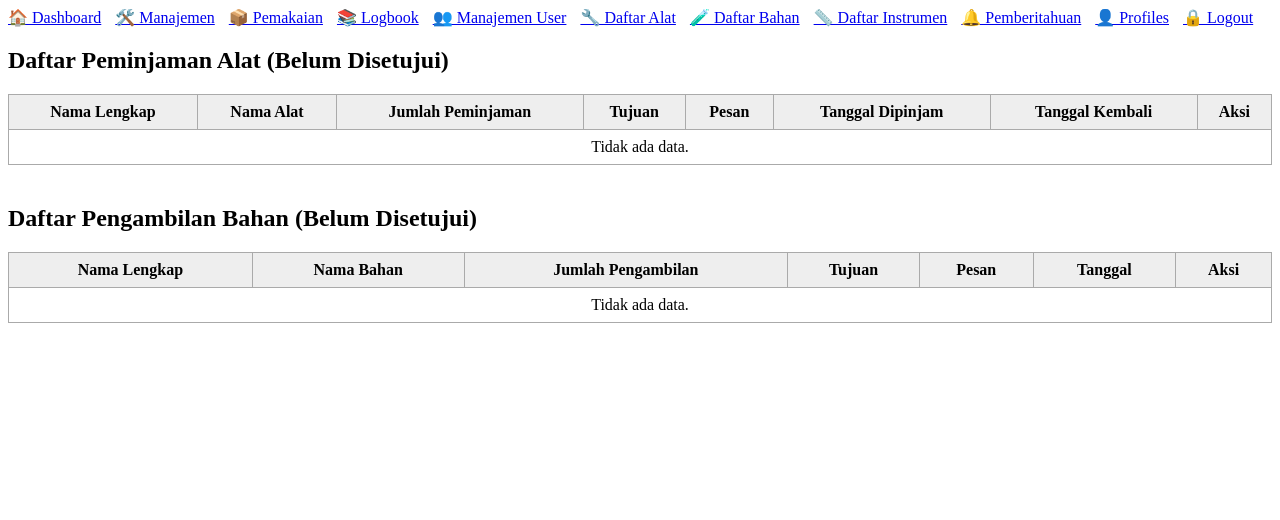
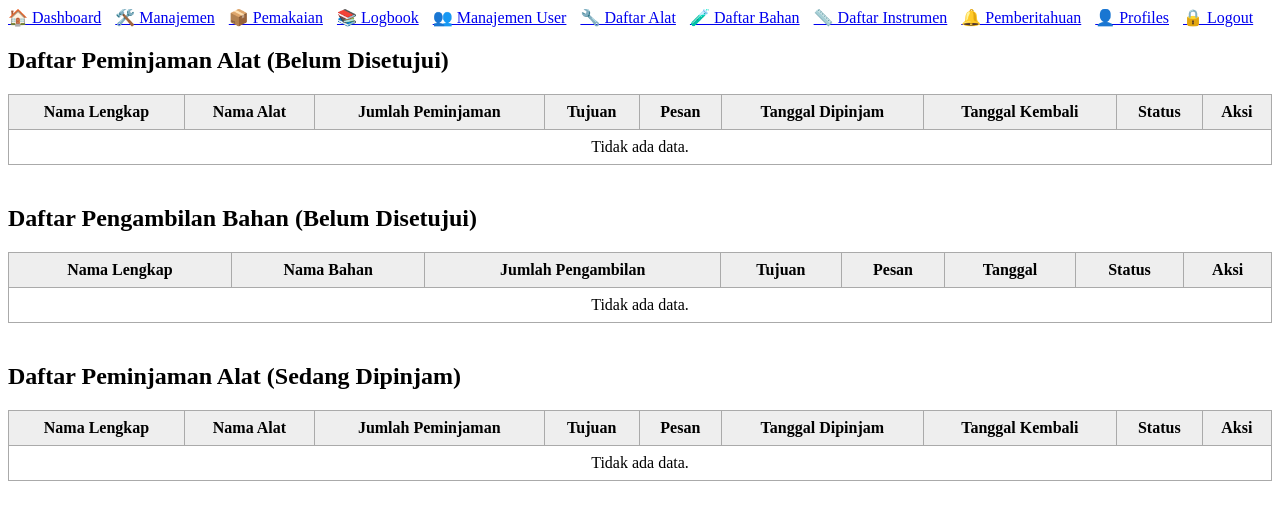
Before and after one commit to hoiamisme/labunicaci, a CodeIgniter 4 app: the page made by app/Views/Pemberitahuan_form.php in a window 1280 px wide. Shown: the top 520 px of the page. Run offline with PHP 8.4 and a stand-in for CodeIgniter, Linux system fonts and the light colour scheme; the template is opened without the code that fills it, so the values that code supplies are empty; some libraries are stand-ins or nearby versions.

Commit message:
checkpoint pemberitahuan
50% flow untuk sistem peminjaman

```diff
--- a/app/Config/Routes.php
+++ b/app/Config/Routes.php
@@ -84,3 +84,6 @@ $routes->post('inventory/hapus-instrumen/(:num)', 'Inventory::hapus_instrumen/$1
 $routes->get('pemberitahuan', 'Pemberitahuan::index');
 $routes->post('pemberitahuan/approveAlat', 'Pemberitahuan::approveAlat');
 $routes->post('pemberitahuan/approveBahan', 'Pemberitahuan::approveBahan');
+$routes->post('pemberitahuan/declineAlat', 'Pemberitahuan::declineAlat');
+$routes->post('pemberitahuan/declineBahan', 'Pemberitahuan::declineBahan');
+$routes->post('/pemberitahuan/returnAlat', 'Pemberitahuan::returnAlat');
--- a/app/Views/Pemberitahuan_form.php
+++ b/app/Views/Pemberitahuan_form.php
@@ -53,6 +53,7 @@
 </head>
 <body>
 
+<!-- Daftar Peminjaman Alat -->
 <h2>Daftar Peminjaman Alat (Belum Disetujui)</h2>
 <table>
     <thead>
@@ -64,6 +65,7 @@
         <th>Pesan</th>
         <th>Tanggal Dipinjam</th>
         <th>Tanggal Kembali</th>
+        <th>Status</th> <!-- Tambahan -->
         <th>Aksi</th>
     </tr>
 </thead>
@@ -78,20 +80,19 @@
                 <td><?= esc($item->pesan) ?></td>
                 <td><?= esc($item->tanggal_dipinjam) ?></td>
                 <td><?= esc($item->tanggal_kembali) ?></td>
+                <td><?= esc($item->status) ?></td> <!-- Tambahan -->
                 <td>
-                        <form action="<?= base_url('pemberitahuan/approveAlat') ?>" method="post">
-                            <input type="hidden" name="id_logalat" value="<?= $item->id_logalat ?>">
-                            <button type="submit">✔</button>
-                        </form>
+                    <!-- aksi -->
                 </td>
             </tr>
         <?php endforeach ?>
     <?php else: ?>
-            <tr><td colspan="8">Tidak ada data.</td></tr>
+        <tr><td colspan="9">Tidak ada data.</td></tr>
     <?php endif; ?>
 </tbody>
 </table>
 
+<!-- Daftar Pengambilan Bahan -->
 <h2>Daftar Pengambilan Bahan (Belum Disetujui)</h2>
 <table>
     <thead>
@@ -102,6 +103,7 @@
         <th>Tujuan</th>
         <th>Pesan</th>
         <th>Tanggal</th>
+        <th>Status</th> <!-- Tambahan -->
         <th>Aksi</th>
     </tr>
 </thead>
@@ -115,19 +117,57 @@
                 <td><?= esc($item->tujuan_pemakaian) ?></td>
                 <td><?= esc($item->pesan) ?></td>
                 <td><?= esc($item->tanggal) ?></td>
+                <td><?= esc($item->status) ?></td> <!-- Tambahan -->
                 <td>
-                        <form action="<?= base_url('pemberitahuan/approveBahan') ?>" method="post">
-                            <input type="hidden" name="id_logbahan" value="<?= $item->id_logbahan ?>">
-                            <button type="submit">✔</button>
-                        </form>
+                    <!-- aksi -->
                 </td>
             </tr>
         <?php endforeach ?>
     <?php else: ?>
-            <tr><td colspan="7">Tidak ada data.</td></tr>
+        <tr><td colspan="8">Tidak ada data.</td></tr>
     <?php endif; ?>
 </tbody>
 </table>
 
+<!-- Daftar Peminjaman Alat (Sedang Dipinjam) -->
+<h2>Daftar Peminjaman Alat (Sedang Dipinjam)</h2>
+<table>
+    <thead>
+    <tr>
+        <th>Nama Lengkap</th>
+        <th>Nama Alat</th>
+        <th>Jumlah Peminjaman</th>
+        <th>Tujuan</th>
+        <th>Pesan</th>
+        <th>Tanggal Dipinjam</th>
+        <th>Tanggal Kembali</th>
+        <th>Status</th> <!-- Tambahan -->
+        <th>Aksi</th>
+    </tr>
+</thead>
+<tbody>
+    <?php if (!empty($alatDipinjam)): ?>
+        <?php foreach ($alatDipinjam as $item): ?>
+            <tr>
+                <td><?= esc($item->nama_lengkap) ?></td>
+                <td><?= esc($item->nama_alat) ?></td>
+                <td><?= esc($item->pengurangan) ?></td>
+                <td><?= esc($item->tujuan_pemakaian) ?></td>
+                <td><?= esc($item->pesan) ?></td>
+                <td><?= esc($item->tanggal_dipinjam) ?></td>
+                <td><?= esc($item->tanggal_kembali) ?></td>
+                <td><?= esc($item->status) ?></td> <!-- Tambahan -->
+                <td>
+                    <!-- aksi -->
+                </td>
+            </tr>
+        <?php endforeach ?>
+    <?php else: ?>
+        <tr><td colspan="9">Tidak ada data.</td></tr>
+    <?php endif; ?>
+</tbody>
+</table>
+
+
 </body>
 </html>
```
Also changed, not shown: app/Controllers/Pemakaian.php (+10 -17 lines), app/Controllers/Pemberitahuan.php (+74 -5 lines), app/Database/Migrations/2025-06-04-154019_CreateTableLogalat.php (+5 -5 lines), app/Models/PemberitahuanModel.php (+12 -0 lines), app/Controllers/ManajemenUser.php (line endings or trailing spaces). Lines whose indentation alone changed are shown as unchanged.
